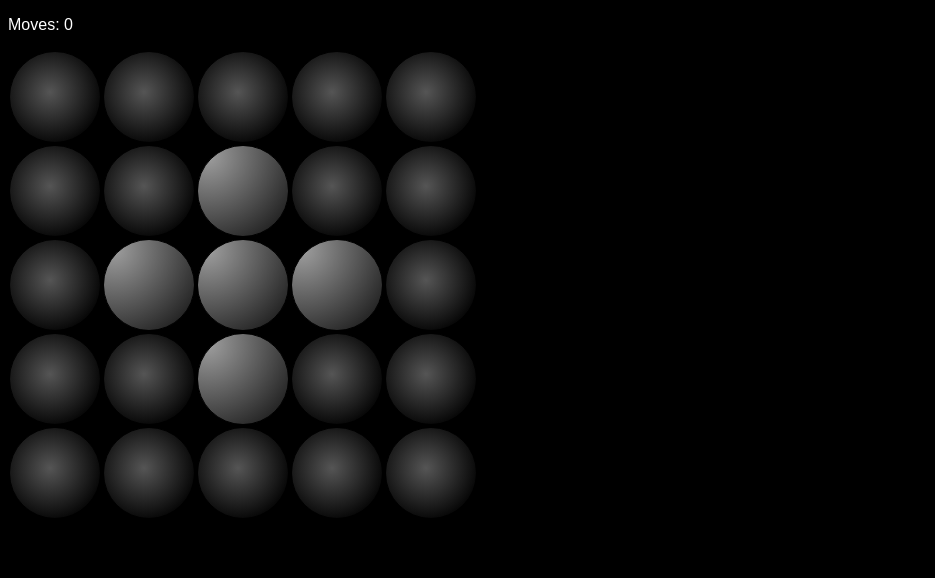
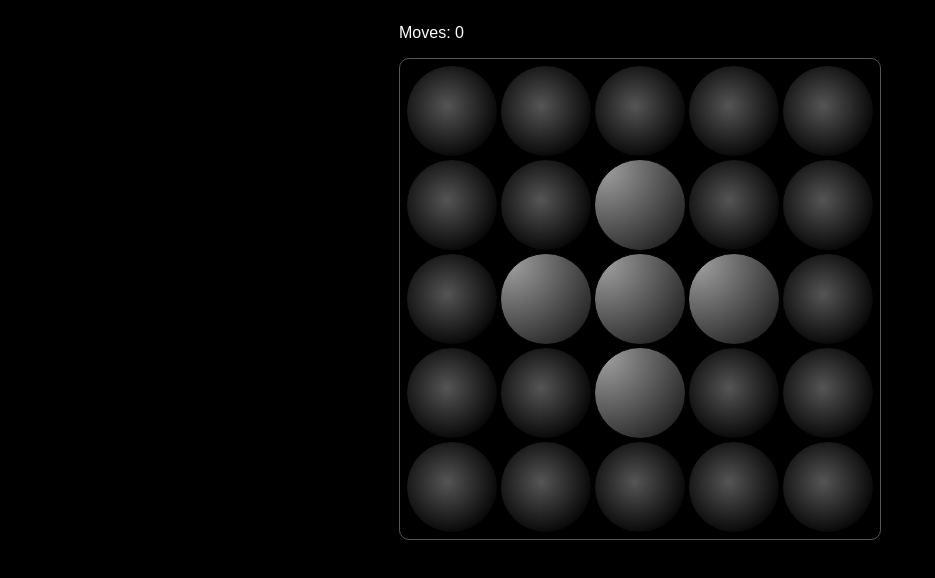
Before and after one commit to davep/5x5-react, a React app: page / in a window 1280 px wide. Shown: the whole page, without its empty margins (0-935 px from the left). Built offline with nearby package versions, Linux system fonts and the light colour scheme.

Commit message:
Better layout

```diff
--- a/src/index.css
+++ b/src/index.css
@@ -2,6 +2,18 @@ body {
     background: black;
     color: white;
     font-family: sans-serif;
+}
+
+.game {
+    margin: 0 auto;
+    display: table;
+}
+
+.board {
+    border: 1px solid #555555;
+    display: inline-block;
+    padding: 5px;
+    border-radius: 10px;
 }
 
 .row {
--- a/src/index.js
+++ b/src/index.js
@@ -40,7 +40,11 @@ const Moves = props => (
 );
 
 // The main board.
-const Board = props => times( GRID_SIZE ).map( n => <Row key={n} line={n} game={props.game} onClick={props.onClick} /> );
+const Board = props => (
+    <div className="board">
+      {times( GRID_SIZE ).map( n => <Row key={n} line={n} game={props.game} onClick={props.onClick} /> )}
+    </div>
+);
 
 // Toggle a single cell.
 const toggle = ( game, x, y ) => game[ x ][ y ] = !game[ x ][ y ];
@@ -77,7 +81,7 @@ class Game extends React.Component {
 
     render() {
         return (
-            <div>
+            <div className="game">
               <Moves moves={this.state.moves} />
               <Board game={this.state.game} onClick={( x, y ) => this.gameMove( x, y )} />
             </div>
```
